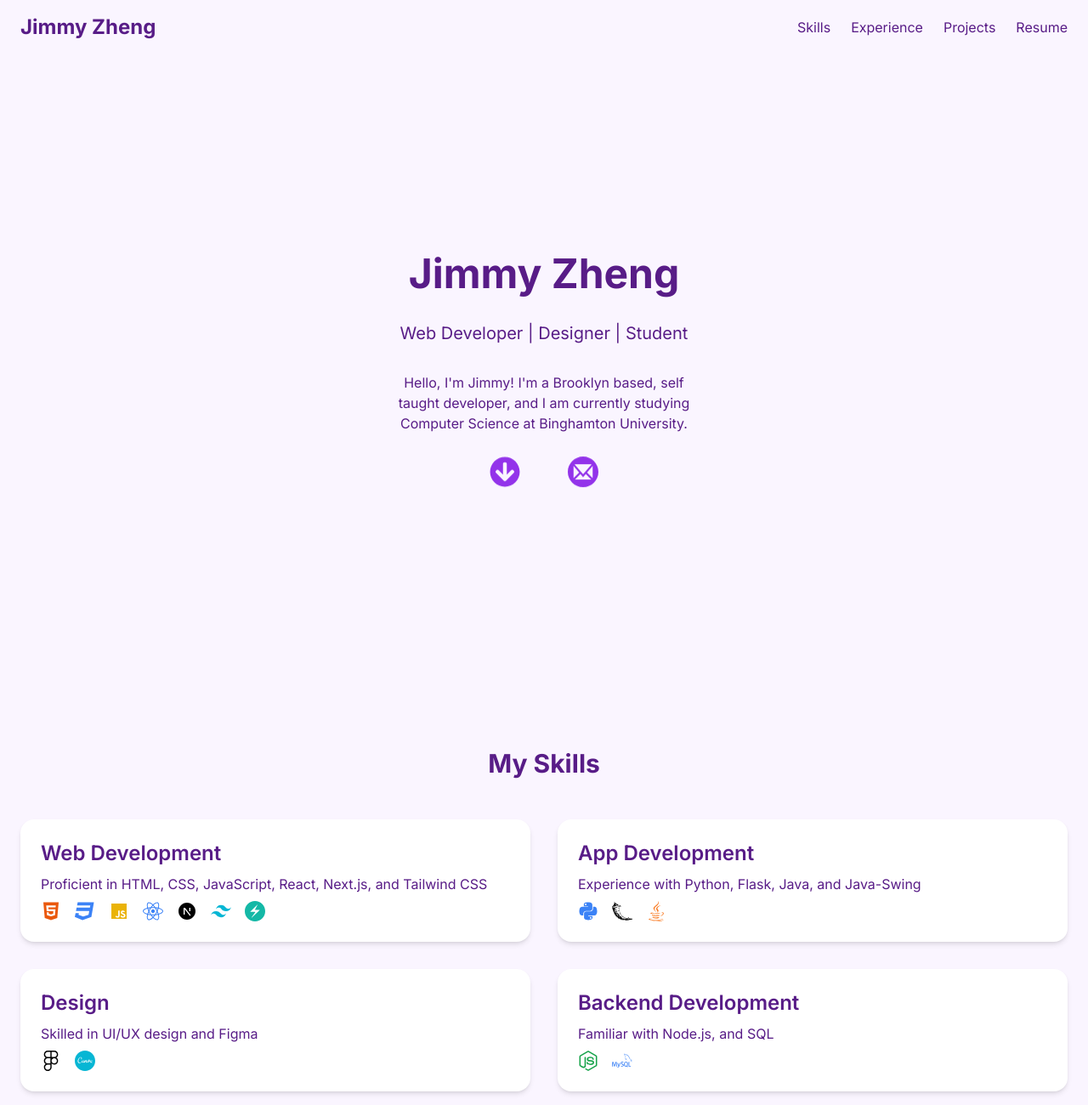
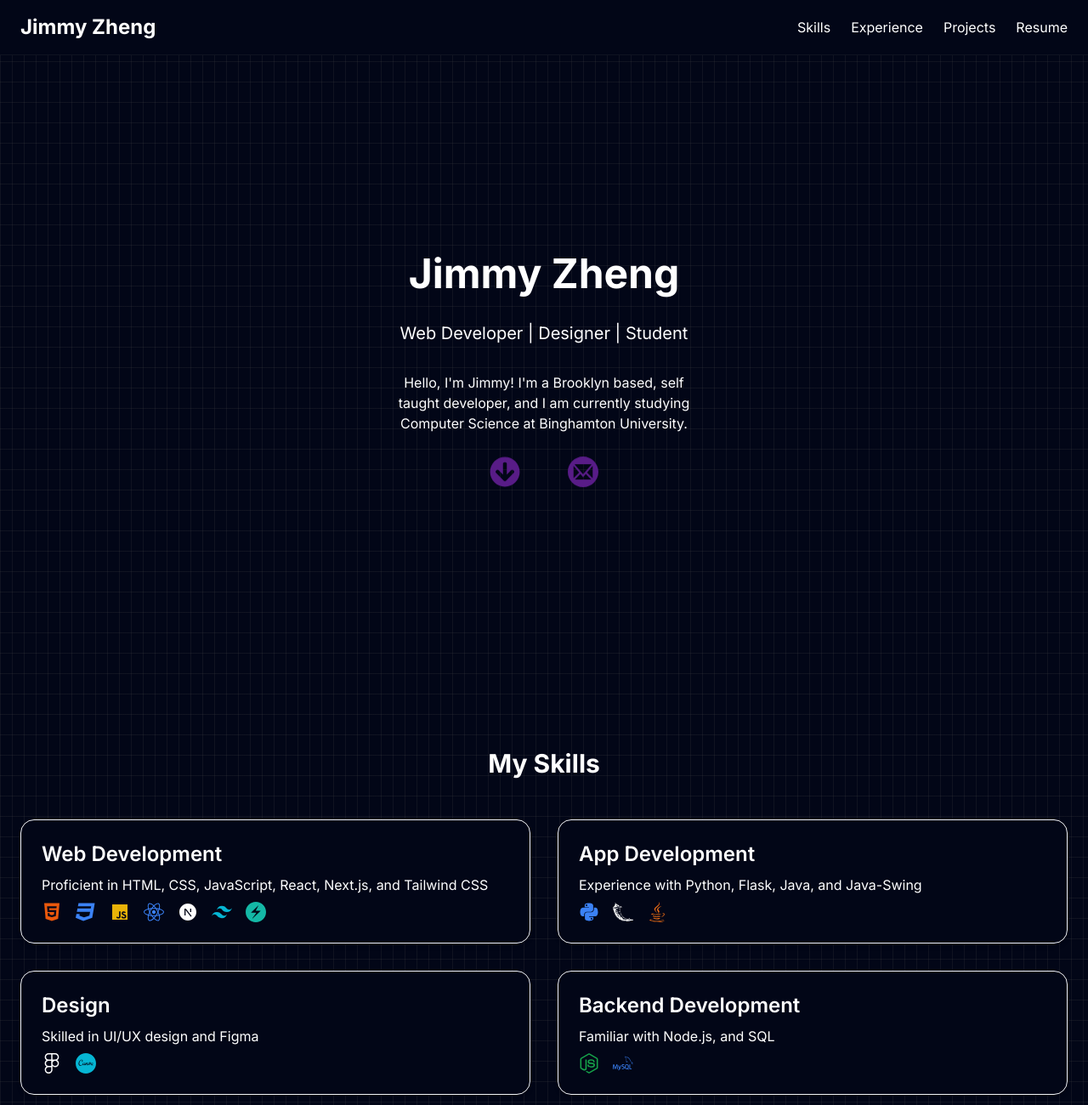
Before and after one commit to j1mmyzz/jimeweb2025, a Next.js app: page / in a window 1280 px wide. Shown: the top 1300 px of the page at 85% size. Built offline with nearby package versions, Linux system fonts and the light colour scheme.

Commit message:
THEME CHANGE

```diff
--- a/app/components/Experience.tsx
+++ b/app/components/Experience.tsx
@@ -25,7 +25,7 @@ const ExperienceItem: React.FC<{
     >
       <h3 className="text-2xl font-semibold">{title}</h3>
       <p className="text-purple-600">{company}</p>
-      <p className="text-sm text-gray-600 mb-2">{period}</p>
+      <p className="text-sm text-gray-300 mb-2">{period}</p>
       <p>{description}</p>
     </motion.div>
   );
@@ -33,7 +33,7 @@ const ExperienceItem: React.FC<{
 
 const Experience = () => {
   return (
-    <section id="experience" className="py-20 bg-purple-100">
+    <section id="experience" className="py-20">
       <div className="container mx-auto px-6">
         <h2 className="text-3xl font-bold text-center mb-12">Experience</h2>
         <div className="max-w-2xl mx-auto">
--- a/app/components/Footer.tsx
+++ b/app/components/Footer.tsx
@@ -2,7 +2,7 @@ import { FaGithub, FaInstagram, FaLinkedin } from "react-icons/fa";
 
 const Footer = () => {
   return (
-    <footer className="bg-purple-800 text-white py-8">
+    <footer className="bg-slate-950 text-white py-8 border-t border-gridColor">
       <div className="container mx-auto px-6">
         <div className="flex flex-col md:flex-row justify-between items-center">
           <p>
--- a/app/components/Hero.tsx
+++ b/app/components/Hero.tsx
@@ -45,13 +45,13 @@ const Hero = () => {
           <div className="w-32 flex flex-row justify-between animate-bounce">
             <a
               href="#skills"
-              className="text-purple-600 rounded-full hover:scale-125 transition duration-300"
+              className="text-purple-900 rounded-full hover:scale-125 transition duration-300"
             >
               <FaArrowCircleDown className="text-4xl" />
             </a>
             <a
               href="mailto:jimmyzheng4459@gmail.com"
-              className="text-purple-600 rounded-full hover:scale-125 transition duration-300"
+              className="text-purple-900 rounded-full hover:scale-125 transition duration-300"
             >
               <ImMail4 className="text-4xl" />
             </a>
--- a/app/components/Navbar.tsx
+++ b/app/components/Navbar.tsx
@@ -50,13 +50,7 @@ const Navbar = () => {
   };
 
   return (
-    <nav
-      className={`fixed top-0 left-0 right-0 z-50 transition-all duration-300 ${
-        isScrolled
-          ? "bg-purple-800 text-white shadow-md"
-          : "bg-transparent text-purple-900"
-      }`}
-    >
+    <nav className="fixed top-0 left-0 right-0 z-50 transition-all duration-300 bg-slate-950 text-white border-b border-gridColor">
       <div className="container mx-auto px-6 py-4">
         <div className="flex justify-between items-center">
           <Link
@@ -72,7 +66,7 @@ const Navbar = () => {
               to="skills"
               smooth={true}
               duration={500}
-              className="hover:scale-105 cursor-pointer hover:text-purple-300"
+              className="hover:scale-105 cursor-pointer"
             >
               Skills
             </Link>
@@ -80,7 +74,7 @@ const Navbar = () => {
               to="experience"
               smooth={true}
               duration={500}
-              className="hover:scale-105 cursor-pointer hover:text-purple-300"
+              className="hover:scale-105 cursor-pointer"
             >
               Experience
             </Link>
@@ -88,12 +82,12 @@ const Navbar = () => {
               to="projects"
               smooth={true}
               duration={500}
-              className="hover:scale-105 cursor-pointer hover:text-purple-300"
+              className="hover:scale-105 cursor-pointer  "
             >
               Projects
             </Link>
             <a
-              className="hover:scale-105 cursor-pointer hover:text-purple-300"
+              className="hover:scale-105 cursor-pointer  "
               href="https://drive.google.com/file/d/1h-WT08z5IdUqxzDKr8aivj8WeeKyQObR/view"
               target="_blank"
             >
@@ -132,7 +126,7 @@ const Navbar = () => {
             animate="open"
             exit="closed"
             variants={menuVariants}
-            className="md:hidden bg-purple-800 text-white"
+            className="md:hidden bg-slate-950 text-white bg-opacity-75 shadow-2xl"
           >
             <div className="container mx-auto px-6 py-4">
               <motion.div variants={menuItemVariants}>
@@ -140,7 +134,7 @@ const Navbar = () => {
                   to="skills"
                   smooth={true}
                   duration={500}
-                  className="hover:scale-105 block py-2 cursor-pointer hover:text-purple-300"
+                  className="hover:scale-105 block py-2 cursor-pointer  "
                   onClick={toggleMenu}
                 >
                   Skills
@@ -151,7 +145,7 @@ const Navbar = () => {
                   to="experience"
                   smooth={true}
                   duration={500}
-                  className="hover:scale-105 block py-2 cursor-pointer hover:text-purple-300"
+                  className="hover:scale-105 block py-2 cursor-pointer  "
                   onClick={toggleMenu}
                 >
                   Experience
@@ -162,7 +156,7 @@ const Navbar = () => {
                   to="projects"
                   smooth={true}
                   duration={500}
-                  className="hover:scale-105 block py-2 cursor-pointer hover:text-purple-300"
+                  className="hover:scale-105 block py-2 cursor-pointer  "
                   onClick={toggleMenu}
                 >
                   Projects
@@ -170,7 +164,7 @@ const Navbar = () => {
               </motion.div>
               <motion.div variants={menuItemVariants}>
                 <a
-                  className="hover:scale-105 block py-2 cursor-pointer hover:text-purple-300"
+                  className="hover:scale-105 block py-2 cursor-pointer  "
                   href="https://drive.google.com/file/d/1h-WT08z5IdUqxzDKr8aivj8WeeKyQObR/view"
                   target="_blank"
                 >
--- a/app/components/Skills.tsx
+++ b/app/components/Skills.tsx
@@ -32,7 +32,7 @@ const SkillCard: React.FC<{
       initial={{ opacity: 0, x: direction === "left" ? -300 : 300 }}
       whileInView={inView ? { opacity: 1, x: 0 } : {}}
       transition={{ duration: 0.25 }}
-      className="bg-white p-6 rounded-2xl shadow-md"
+      className="bg-slate-950 p-6 rounded-2xl shadow-md border border-gray-100"
     >
       <h3 className="text-2xl font-semibold mb-2">{title}</h3>
       <p className="mb-2">{description}</p>
@@ -48,7 +48,7 @@ const Skills = () => {
     <section id="skills" className="py-20">
       <div className="container mx-auto px-6">
         <h2 className="text-3xl font-bold text-center mb-12">My Skills</h2>
-        <div className="grid md:grid-cols-2 gap-8">
+        <div className="grid md:grid-cols-2 gap-8 text-white">
           <SkillCard
             title="Web Development"
             description="Proficient in HTML, CSS, JavaScript, React, Next.js, and Tailwind CSS"
@@ -59,7 +59,7 @@ const Skills = () => {
                 <FaCss3 className="text-blue-500 text-2xl hover:scale-125" />
                 <BiLogoJavascript className="text-yellow-500 text-2xl hover:scale-125" />
                 <FaReact className="text-blue-500 text-2xl hover:scale-125" />
-                <RiNextjsFill className="text-black text-2xl hover:scale-125" />
+                <RiNextjsFill className="text-white text-2xl hover:scale-125" />
                 <RiTailwindCssFill className="text-cyan-500 text-2xl hover:scale-125" />
                 <SiChakraui className="text-teal-500 text-2xl hover:scale-125" />
               </div>
@@ -72,7 +72,7 @@ const Skills = () => {
             icons={
               <div className="flex flex-row items-center space-x-4">
                 <FaPython className="text-blue-500 text-2xl hover:scale-125" />
-                <SiFlask className="text-black text-2xl hover:scale-125" />
+                <SiFlask className="text-white text-2xl hover:scale-125" />
                 <FaJava className="text-orange-500 text-2xl hover:scale-125" />
               </div>
             }
@@ -83,7 +83,7 @@ const Skills = () => {
             direction="left"
             icons={
               <div className="flex flex-row items-center space-x-4">
-                <FaFigma className="text-black text-2xl hover:scale-125" />
+                <FaFigma className="text-white text-2xl hover:scale-125" />
                 <SiCanva className="text-cyan-500 text-2xl hover:scale-125" />
               </div>
             }
--- a/app/layout.tsx
+++ b/app/layout.tsx
@@ -16,7 +16,9 @@ export default function RootLayout({
 }) {
   return (
     <html lang="en" className="scroll-smooth">
-      <body className={`${inter.className} bg-purple-50 text-purple-900`}>
+      <body
+        className={`${inter.className}  bg-slate-950 text-white absolute bottom-0 left-0 right-0 top-0 bg-[linear-gradient(to_right,#4f4f4f2e_1px,transparent_1px),linear-gradient(to_bottom,#4f4f4f2e_1px,transparent_1px)] bg-[size:14px_24px]`}
+      >
         {children}
       </body>
     </html>
--- a/tailwind.config.ts
+++ b/tailwind.config.ts
@@ -51,6 +51,7 @@ const config: Config = {
           "4": "hsl(var(--chart-4))",
           "5": "hsl(var(--chart-5))",
         },
+        gridColor: "#0f1321", // Grid Color
       },
       borderRadius: {
         lg: "var(--radius)",
```
Also changed, not shown: app/components/Projects.tsx (+14 -14 lines).
